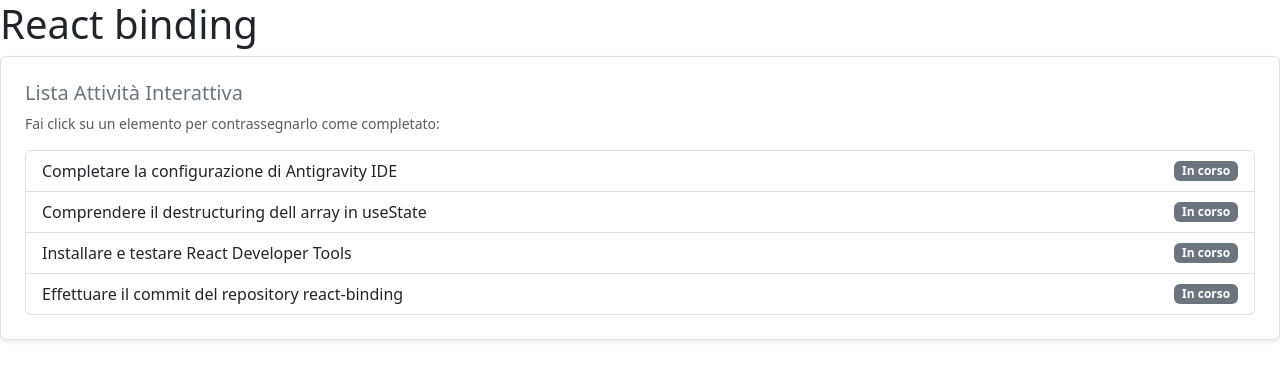
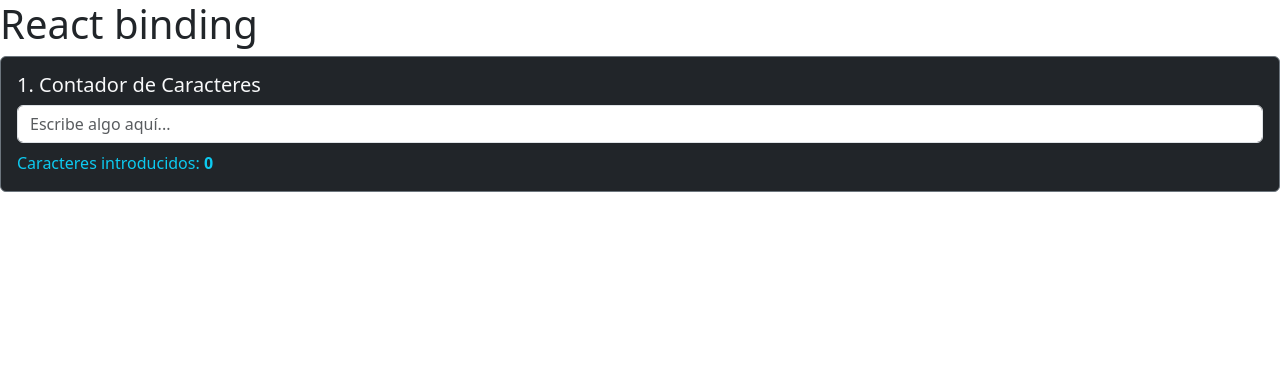
Before and after one commit to Christian-Fernandez-Vera/react-binding, a React (Vite) app: page / in a window 1280 px wide. Shown: the top 380 px of the page. Built offline with nearby package versions, Linux system fonts and the light colour scheme.

Commit message:
add CharCounter

```diff
--- /dev/null
+++ b/src/components/exercises/CharCounter.jsx
@@ -0,0 +1,22 @@
+import { useState } from 'react';
+
+export default function CharCounter() {
+  const [text, setText] = useState('');
+
+  // Stato derivato: viene calcolato in ogni render senza bisogno di un useState extra
+  const charCount = text.length;
+
+  return (
+    <div className="card p-3 mb-3 border-secondary bg-dark text-light">
+      <h5>1. Contador de Caracteres</h5>
+      <input
+        type="text"
+        className="form-control mb-2"
+        placeholder="Escribe algo aquí..."
+        value={text}
+        onChange={(e) => setText(e.target.value)}
+      />
+      <p className="mb-0 text-info">Caracteres introducidos: <strong>{charCount}</strong></p>
+    </div>
+  );
+}
--- a/src/components/layout/MainContent.jsx
+++ b/src/components/layout/MainContent.jsx
@@ -1,7 +1,8 @@
 // import CounterSection from "../sections/CounterSection";
 // import ButtonDinamic from "../sections/ButtonDinamic"
 // import LanguageSelectorExercise from "../sections/LanguageSelectorExercise"
-import TodoListExercise from "../sections/TodoListExercise";
+// import TodoListExercise from "../sections/TodoListExercise";
+import CharCounter from "../exercises/CharCounter";
 
 
 
@@ -14,8 +15,8 @@ export default function MainContent() {
             {/* < ButtonDinamic /> */}
             {/* < TextAlignExercise /> */}
             {/* < LanguageSelectorExercise /> */}
-            < TodoListExercise />
-
+            {/* < TodoListExercise /> */}
+            < CharCounter />
 
 
 
```
